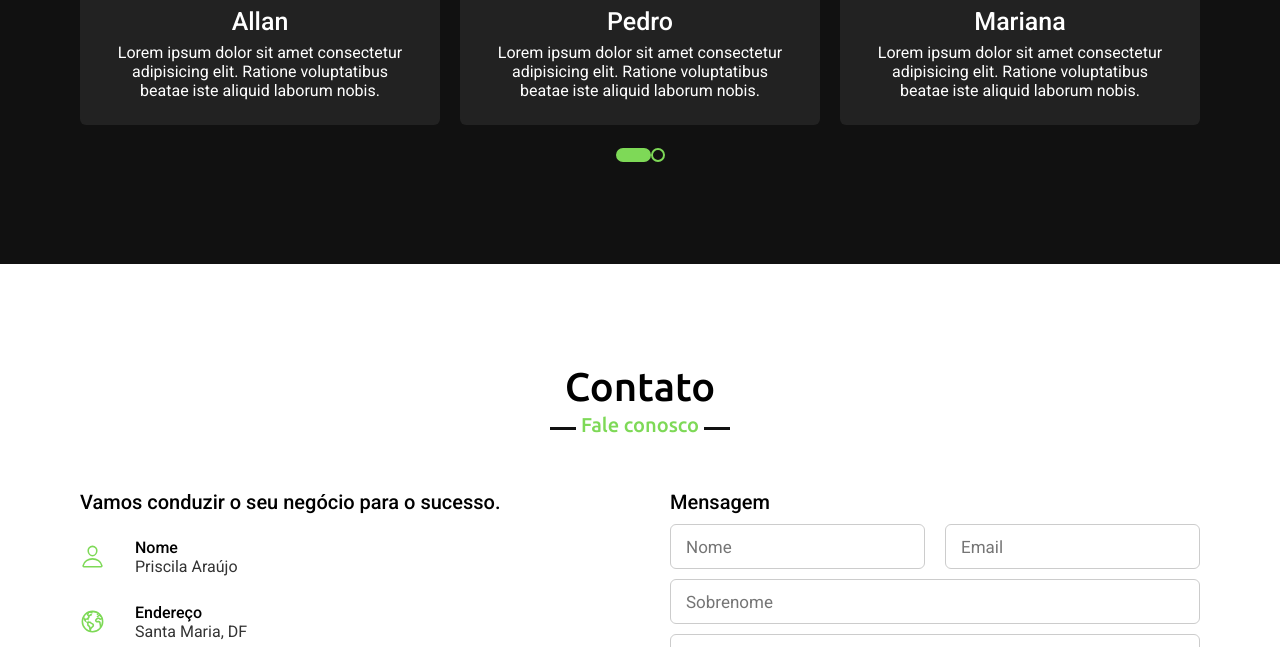
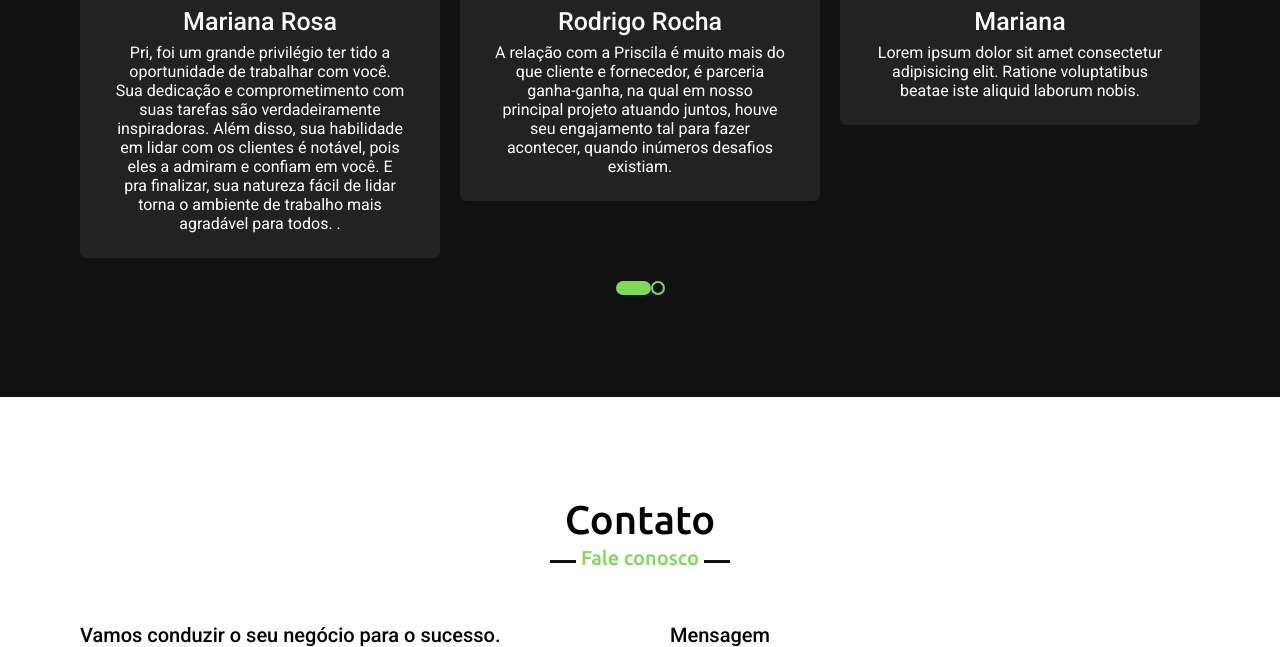
Before and after one commit to Paulopbm/landing-page, a plain HTML site: page Portf-lio-do-zero-main/index.html in a window 1280 px wide. Shown: the part 3114-3761 px from the top of the page. Drawn offline with nearby package versions, Linux system fonts and the light colour scheme.

Commit message:
Update index.html
Inserção de depoimentos

```diff
--- a/Portf-lio-do-zero-main/index.html
+++ b/Portf-lio-do-zero-main/index.html
@@ -138,16 +138,17 @@
            <div class="carousel owl-carousel ">
                <div class="card">
                    <div class="box">
-                       <img src="image/img-1.jpg" alt="">
-                       <div class="text">Allan</div>
-                       <p>Lorem ipsum dolor sit amet consectetur adipisicing elit. Ratione voluptatibus beatae iste aliquid laborum nobis.</p>
+                       <img src="image/img-1.jpeg" alt="">
+                       <div class="text">Mariana Rosa</div>
+                       <p>Pri, foi um grande privilégio ter tido a oportunidade de trabalhar com você. Sua dedicação e comprometimento com suas tarefas são verdadeiramente inspiradoras. Além disso, sua habilidade em lidar com os clientes é notável, pois eles a admiram e confiam em você. E pra finalizar, sua natureza fácil de lidar torna o ambiente de trabalho mais agradável para todos.
+.</p>
                    </div>
                </div>
                <div class="card">
                 <div class="box">
                     <img src="image/img-2.jpg" alt="">
-                    <div class="text">Pedro</div>
-                    <p>Lorem ipsum dolor sit amet consectetur adipisicing elit. Ratione voluptatibus beatae iste aliquid laborum nobis.</p>
+                    <div class="text">Rodrigo Rocha</div>
+                    <p>A relação com a Priscila é muito mais do que cliente e fornecedor, é parceria ganha-ganha, na qual em nosso principal projeto atuando juntos, houve seu engajamento tal para fazer acontecer, quando inúmeros desafios existiam.</p>
                 </div>
             </div>
             <div class="card">
```
